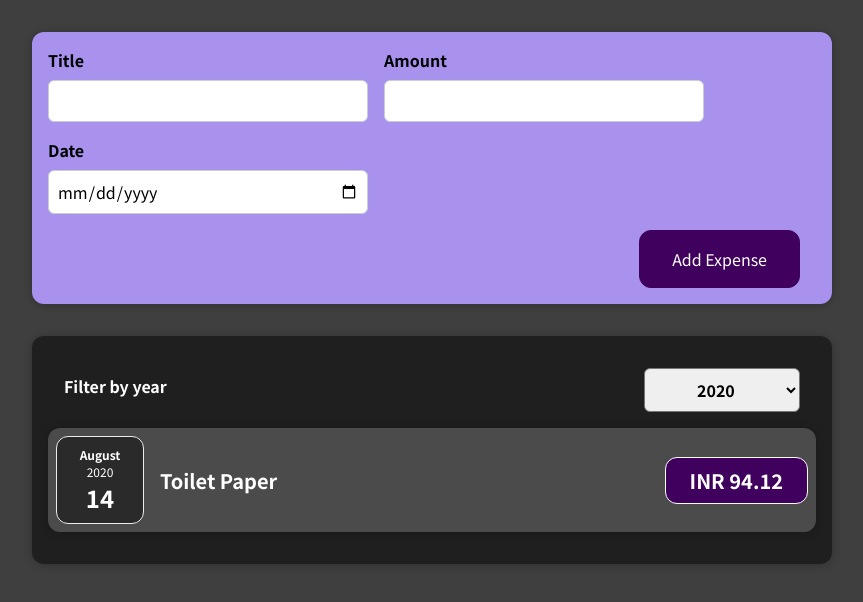
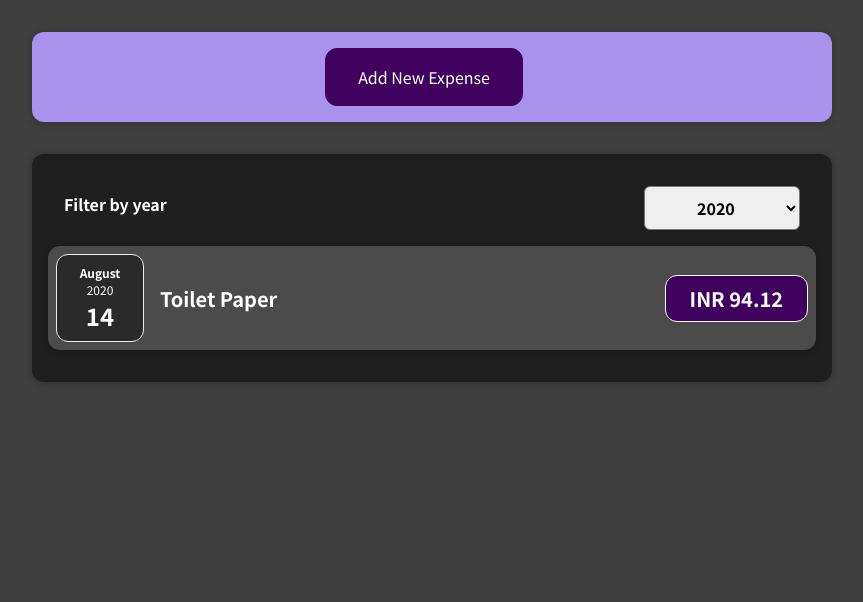
Before and after one commit to Balraj1425/ReactExpenseRecorder, a React (Create React App) app: page / in a window 1280 px wide. Shown: the top 602 px of the page, without its empty margins (208-1071 px from the left). Built offline with nearby package versions, Linux system fonts and the light colour scheme.

Commit message:
show hide new expense component

```diff
--- a/src/components/Expenses/ExpenseItem.js
+++ b/src/components/Expenses/ExpenseItem.js
@@ -5,6 +5,7 @@ import Card from '../UI/Card';
 const ExpenseItem = (props) =>{
 
     return (
+        <li>
             <Card className='expense-item'>
                 <ExpenseDate date={props.date}></ExpenseDate>
                 <div className='expense-item__description'>
@@ -12,6 +13,7 @@ const ExpenseItem = (props) =>{
                     <div className='expense-item__price'>INR {props.amount}</div>
                 </div>
             </Card>
+        </li>
     )
 }
 
--- a/src/components/Expenses/Expenses.js
+++ b/src/components/Expenses/Expenses.js
@@ -1,8 +1,9 @@
 import { useState } from "react";
 import "./Expenses.css";
 import Card from "../UI/Card";
-import ExpenseItem from "./ExpenseItem";
+// import ExpenseItem from "./ExpenseItem";
 import ExpenseFilter from "./ExpenseFilter";
+import ExpenseList from "./ExpensesList";
 
 const Expenses = (props) => {
   const [filteredYear, setFilteredYear] = useState("2020");
@@ -15,18 +16,19 @@ const Expenses = (props) => {
     (expense) => expense.date.getFullYear().toString() === filteredYear
   );
 
-  let expensesContent = <p>No expenses found.</p>;
+  //moved to ExpensesList component
+//   let expensesContent = <p>No expenses found.</p>;
 
-  if ( filteredExpenses.length > 0 ) {
-    expensesContent = filteredExpenses.map((expense) => (
-        <ExpenseItem
-          key={expense.id}
-          title={expense.title}
-          date={expense.date}
-          amount={expense.amount}
-        ></ExpenseItem>
-      ));
-  }
+//   if ( filteredExpenses.length > 0 ) {
+//     expensesContent = filteredExpenses.map((expense) => (
+//         <ExpenseItem
+//           key={expense.id}
+//           title={expense.title}
+//           date={expense.date}
+//           amount={expense.amount}
+//         ></ExpenseItem>
+//       ));
+//   }
 
   return (
     <div>
@@ -35,7 +37,7 @@ const Expenses = (props) => {
           selected={filteredYear}
           onChangeFilter={filterChangeHandler}
         ></ExpenseFilter>
-        {expensesContent}
+        <ExpenseList items={filteredExpenses}></ExpenseList>
       </Card>
     </div>
   );
--- /dev/null
+++ b/src/components/Expenses/ExpensesList.css
@@ -0,0 +1,9 @@
+.expenses-list {
+    list-style: none;
+    padding: 0;
+}
+
+.expenses-list__fallback {
+    color: white;
+    text-align: center;
+}
--- /dev/null
+++ b/src/components/Expenses/ExpensesList.js
@@ -0,0 +1,25 @@
+import ExpenseItem from "./ExpenseItem";
+
+import './ExpensesList.css';
+
+const ExpenseList = props => {
+
+    if ( props.items.length === 0 ) {
+        return <h2 className="expenses-list__fallback">Found no expenses.</h2>
+    }
+
+    return (
+        <ul className="expenses-list">
+            {props.items.map((expense) => (
+            <ExpenseItem
+            key={expense.id}
+            title={expense.title}
+            date={expense.date}
+            amount={expense.amount}
+            ></ExpenseItem>
+        ))}
+        </ul>
+    )
+}
+
+export default ExpenseList
--- a/src/components/NewExpense/ExpenseForm.js
+++ b/src/components/NewExpense/ExpenseForm.js
@@ -62,12 +62,17 @@ const ExpenseForm = (props) => {
         }
         // this is for passing data from child to parent component, the expenseData passed from here will now be available in the parent component that is NewExpense
         props.onSaveExpenseData(expenseData);
+        props.onHideForm(true);
 
         //two way data binding achieved by adding value attribute and now we can reset thevalues to initial state
         setEnteredTitle('');
         setEnteredAmount('');
         setEnteredDate('');
     };
+
+    const cancelHandler = () => {
+        props.onHideForm(true);
+    }
 
     return (
         <form onSubmit={submitHandler}>
@@ -86,6 +91,7 @@ const ExpenseForm = (props) => {
                 </div>
             </div>
             <div className='new-expense__actions'>
+                <button onClick={cancelHandler}>Cancel</button>
                 <button type='submit'>Add Expense</button>
             </div>
         </form>
--- a/src/components/NewExpense/NewExpense.js
+++ b/src/components/NewExpense/NewExpense.js
@@ -1,7 +1,10 @@
+import { useState } from 'react';
 import ExpenseForm from './ExpenseForm';
 import './NewExpense.css';
 
 const NewExpense = (props) => {
+    const [hideForm, setHideForm] = useState(true);
+
     //this custom event handler is used to get the data from child component to parent component.
     const saveExpenseDataHandler = (enteredExpenseData) => {
         const expenseData = {
@@ -11,11 +14,25 @@ const NewExpense = (props) => {
         props.onAddExpense(expenseData);
     };
 
-    return(
-        <div className="new-expense">
-            <ExpenseForm onSaveExpenseData={saveExpenseDataHandler} ></ExpenseForm>
-        </div>
-    )
+    const formHideHandler = (formHidden) =>{
+        setHideForm(formHidden);
+    }
+
+    const addClickHandler = () => {
+        setHideForm(false);
+    };
+
+    if (hideForm) {
+        return <div className="new-expense"><button onClick={addClickHandler}>Add New Expense</button></div>
+    }
+
+    if (!hideForm) {
+        return(
+            <div className="new-expense">
+                <ExpenseForm onSaveExpenseData={saveExpenseDataHandler} onHideForm={formHideHandler}></ExpenseForm>
+            </div>
+        )
+    }
 }
 
 export default NewExpense
```
Lines whose indentation alone changed are shown as unchanged.
